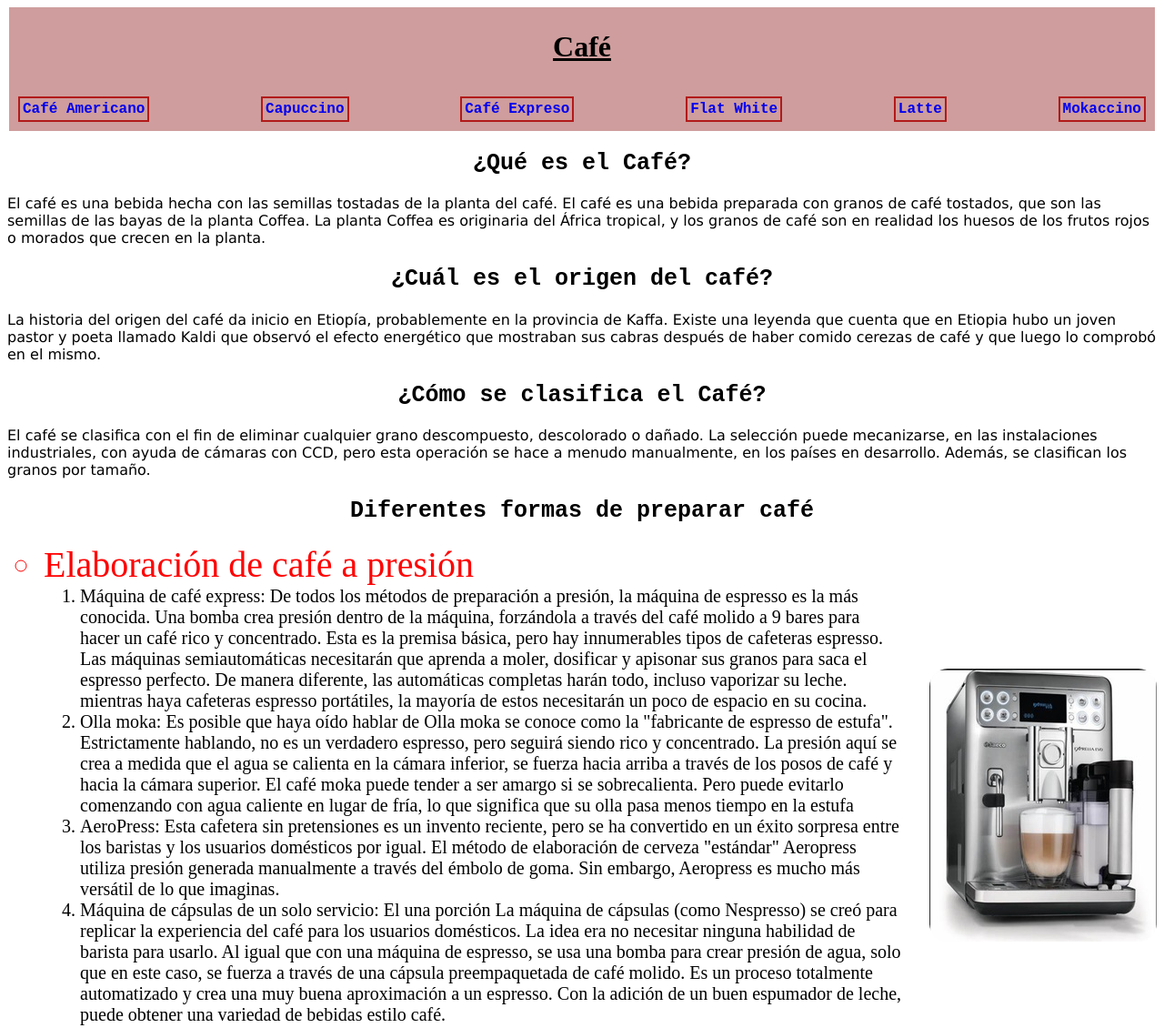
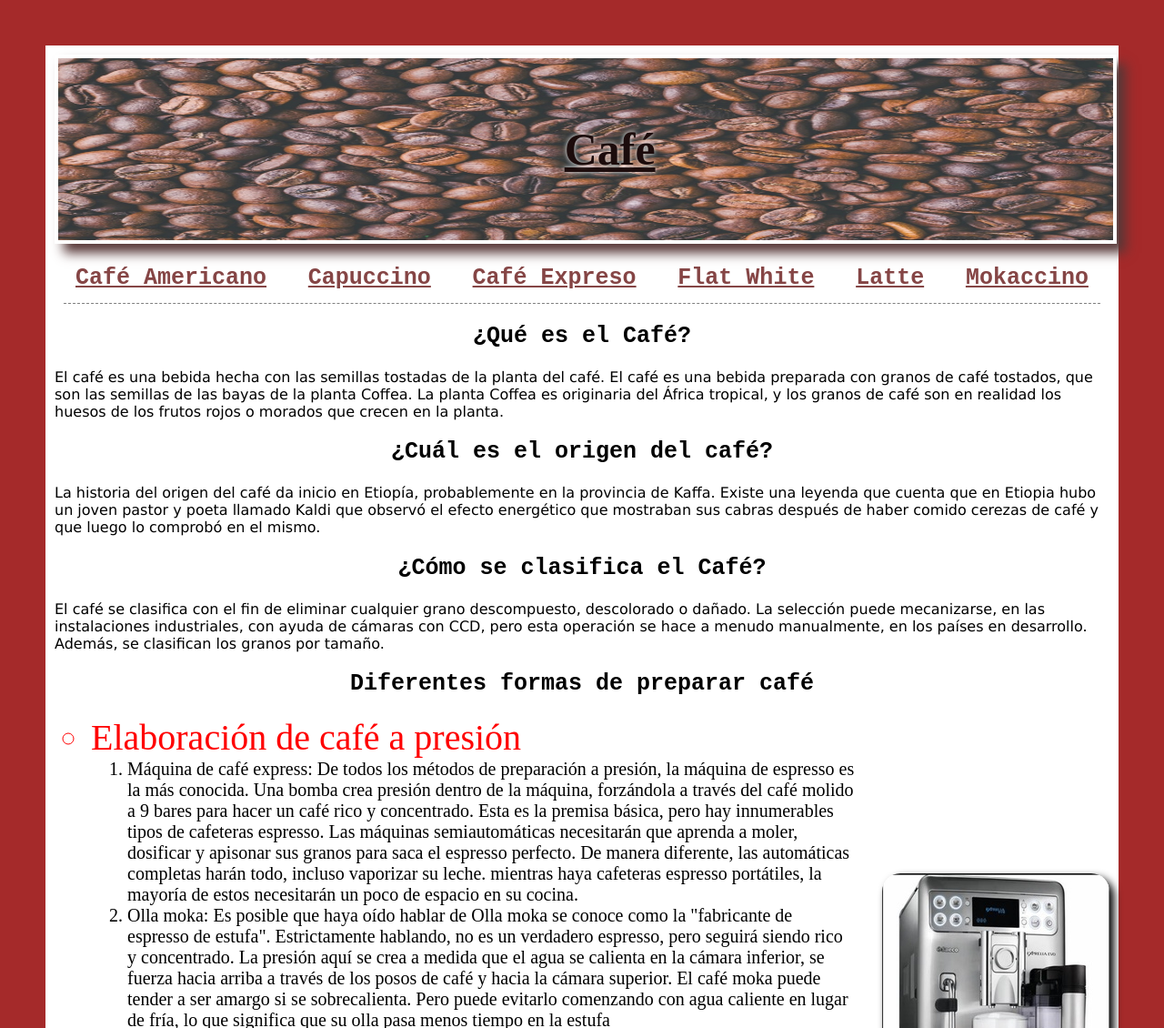
Before and after one commit to TomasTorregiani/cafecito, a website: page index.html in a window 1280 px wide. Shown: the top 1130 px of the page at 91% size. Drawn offline with Linux system fonts and the light colour scheme.

Commit message:
trabaje sobre el index e hice adapt mobile

```diff
--- a/index.html
+++ b/index.html
@@ -11,6 +11,7 @@
 <body>
     <header>
         <div>
+            <img src="./img/cafeee.jpg" alt="">
             <h1>Café</h1>
         </div>
         <nav>
@@ -119,7 +120,6 @@
                 </div>
             </li>
         </ul>
-
     </main>
 
 </body>
--- a/scss/componentes/_header-index.scss
+++ b/scss/componentes/_header-index.scss
@@ -1,23 +1,69 @@
+body{
+    margin: 0 0;
+    padding: 10px;
+    border: 50px brown solid;
+    @media (max-width:575px){
+        border: 20px brown solid;
+    }
+}
 header{
-    background-color:nth($colors , 6 );
-    margin: nth($size, 1);
+
     div{
+        width: 100%;
+        height: 200px;
         padding: nth($size, 2);
+        position: relative;
+        overflow: hidden;
+        box-shadow: 10px 10px 12px rgb(87, 55, 55);
+        @media (max-width:575px){
+            height: 100px;
+        }
+        img{
+            width: 100%;
+            height: 100%;
+            opacity: 0.8;
+        }
         h1{
+            font-size: 50px;
+            color: rgb(28, 12, 12);
             text-align: nth($align, 3);
             text-decoration:nth($decoration , 7);
+            text-shadow: 0px 0px 5px rgb(255, 255, 255);
+            position: absolute;
+            top: 20%;
+            left: 48%;
+            @media (max-width:575px){
+                font-size: 30px;
+            }
         }
       }
     nav{
+        margin: 10px;
+        border-bottom: 1px grey dashed ;
         font-family: 'Courier New', Courier, monospace;
         display: flex;
         justify-content: space-between;
+        flex-wrap: wrap;
+        @media (max-width:575px){
+            margin: 5px;
+            font-size: 20px;;
+        }
         a{
-            text-decoration: dotted;
+            font-size: 25px;
+            color: rgb(133, 69, 69);
             font-weight: bold;
             margin: $size-m;
             padding: 3px;
-            border: 2px solid $color-principal;
+            &:hover{
+                background-color: rgb(184, 99, 99);
+                transform: scale(1.2);
+                border: 1px black solid;
+                color: white;
+            }
+            @media (max-width:575px){
+                font-size: 18px;
+                padding: 2px;
+            }
         }
     }
 }
--- a/scss/componentes/_main-index.scss
+++ b/scss/componentes/_main-index.scss
@@ -1,31 +1,54 @@
 main{
-    h2{font-size: 25px;
+    h2{
+        font-size: 25px;
         font-weight: bolder;
-        text-decoration: wavy;
         font-family: 'Courier New', Courier, monospace;
         text-align: center;
+        @media (max-width:575px){
+            font-size: 18px;
+        }
    }
-    p{font-family: 'Lucida Sans', 'Lucida Sans Regular', 'Lucida Grande', 'Lucida Sans Unicode', Geneva, Verdana, sans-serif;
+    p{
+        font-family: 'Lucida Sans', 'Lucida Sans Regular', 'Lucida Grande', 'Lucida Sans Unicode', Geneva, Verdana, sans-serif;
+        @media (max-width:575px){
+            font-size: 15px;
+        }
    }
-   ul{list-style-type: circle;
-      li{font-size: 40px;
-         color: red;
-        div{ display: flex;
+   ul{
+    list-style-type: circle;
+      li{
+        font-size: 40px;
+        color: red;
+        @media (max-width:575px){
+            font-size: 20px;
+        }
+        div{
+            display: flex;
             justify-content: space-between;
             gap: 30px;
-            ul{list-style-type: decimal;
-
-                li{font-size: 20px;
-                   color: black;
+            @media (max-width:575px){
+                flex-direction: column;
+                gap: 10px;
+            }
+            ul{
+                list-style-type: decimal;
+                   li{
+                       font-size: 20px;
+                       color: black;
+                       @media (max-width:575px){
+                        font-size: 15px;
+                       }
                 }
             }
             img{
                 align-self: center;
+                border-radius: 20px;
+                box-shadow: 5px 5px 10px black;
+                @media (max-width:575px){
+                    display: none;
+                }
             }
         }
       }
    }
 }
-img{
-    border-radius: 20px;
-}
--- a/scss/style.scss
+++ b/scss/style.scss
@@ -3,4 +3,4 @@
 @import './base/maps';
 @import './componentes/header-index';
 @import './componentes/main-index';
-@import './componentes/header-mokaccino'
+@import './componentes/header-mokaccino';
```
Also changed, not shown: css/style.css, img/cafeee.jpg (added), 1 other file.
